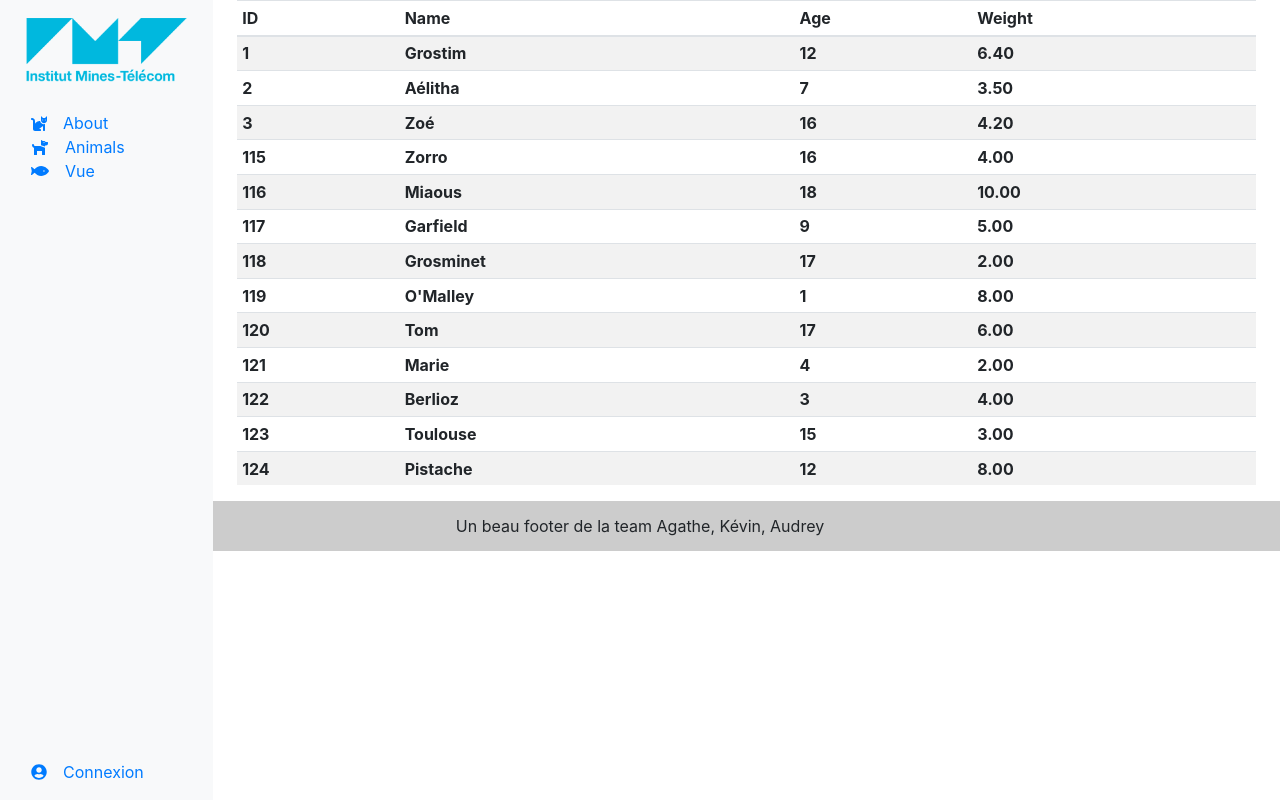
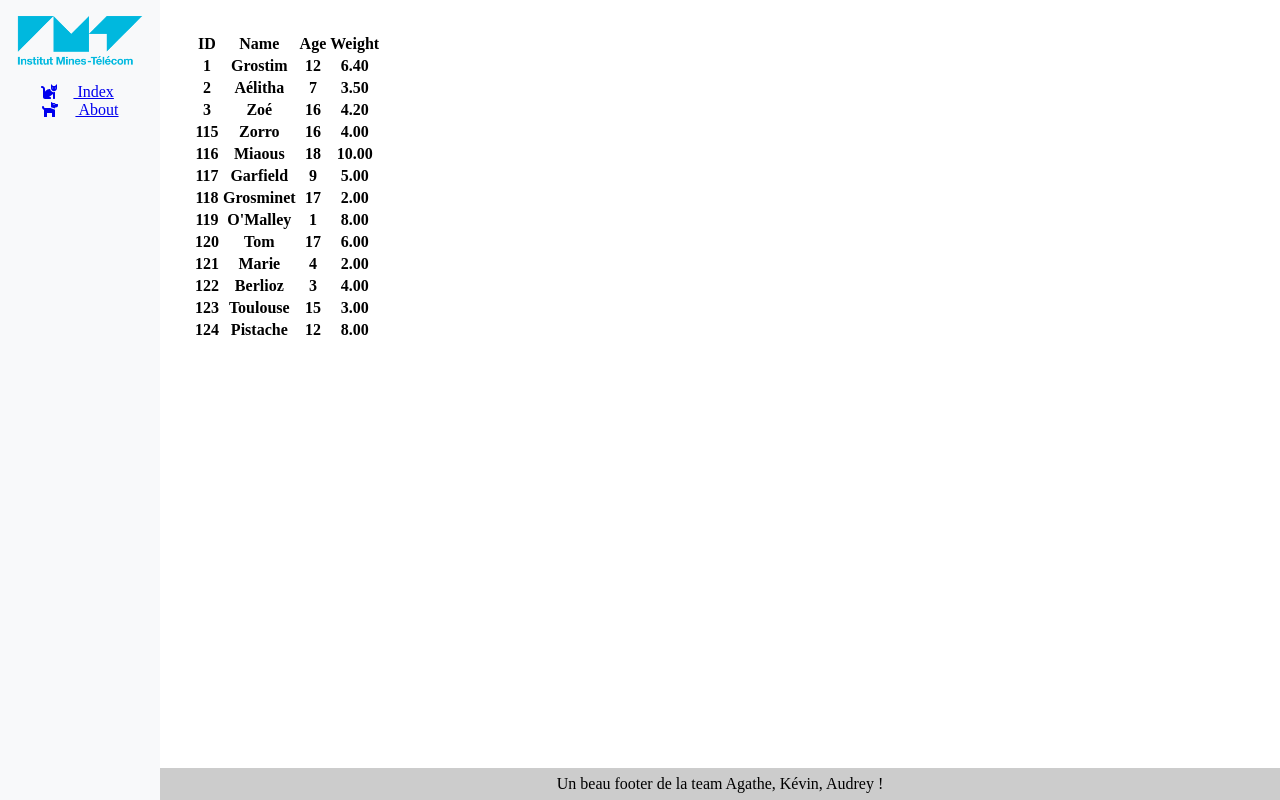
Before and after one commit to Kannely/hackathon2021, a Django app: page /front/animals in a window 1280 px wide. Run offline with Django 3.2, Linux system fonts and the light colour scheme; data comes from the database, SQL or seed files in the repository; lists and menus that the app fills with data are empty; some libraries are stand-ins or nearby versions.

Commit message:
Transferred pages to new base template

```diff
--- a/squelette/frontend/templates/animals.html
+++ b/squelette/frontend/templates/animals.html
@@ -1,9 +1,9 @@
-{% extends 'index.html' %}
+{% extends 'base.html' %}
 
 {% block content %}
 {% if cats %}
-<div class="table-responsive">
-	<table class="table table-striped table-sm">
+<div>
+	<table>
 		<thead>
 			<tr>
 				<th>ID</th>
--- a/squelette/frontend/templates/index.html
+++ b/squelette/frontend/templates/index.html
@@ -1,116 +1,9 @@
-<!DOCTYPE html>
-<html>
-<head>
-	<title>Hackathon</title>
+{% extends 'base.html' %}
 
-	<link rel="stylesheet" href="https://stackpath.bootstrapcdn.com/bootstrap/4.1.3/css/bootstrap.min.css" integrity="sha384-MCw98/SFnGE8fJT3GXwEOngsV7Zt27NXFoaoApmYm81iuXoPkFOJwJ8ERdknLPMO" crossorigin="anonymous">
+{% block title %}
+    Index Hackathon
+{% endblock %}
 
-	<script src="https://cdn.jsdelivr.net/npm/vue/dist/vue.js"></script>
-	<script src="https://cdnjs.cloudflare.com/ajax/libs/font-awesome/5.11.2/js/all.min.js" crossorigin="anonymous"></script>
-
-	<style>
-		.sidebar {
-			height: 100%;
-			position: fixed;
-			z-index: 1;
-		}
-
-		.sidebar .bottom {
-			position: absolute;
-			bottom: 2%;
-		}
-
-		.nav-link {
-			display: inline;
-		}
-
-		.container {
-			position: relative;
-		}
-
-		nav img {
-			width: 100%;
-			padding: 10% 5% 15% 5%;
-		}
-
-		footer {
-			bottom: 0;
-			width: 100%;
-			height: 50px;
-			background-color: #ccc;
-			text-align: center;
-			line-height: 50px;
-		}
-	</style>
-</head>
-<body>
-	<div class="container-fluid">
-		<div class="row">
-			<nav class="col-md-2 d-none d-md-block bg-light sidebar">
-				<div class="sidebar-sticky">
-					<img src="/static/IMT_logo_2017.png">
-
-					<ul class="nav flex-column">
-						<li class="nav-item">
-							<a class="nav-link" href="#">
-								<i class="fas fa-cat"></i><a href="about">About</a>
-							</a>
-						</li>
-						<li class="nav-item">
-							<a class="nav-link" href="#">
-								<i class="fas fa-dog"></i><a href="animals">Animals</a>
-							</a>
-						</li>
-						<li class="nav-item">
-							<a class="nav-link" href="#">
-								<i class="fas fa-fish"></i><a href="vue">Vue</a>
-							</a>
-						</li>
-					</ul>
-
-					<div class="bottom">
-						<a class="nav-link" href="#">
-							<i class="fas fa-user-circle"></i><a href="connexion">Connexion</a>
-						</a>
-					</div>
-				</div>
-			</nav>
-
-			<main role="main" id="app" class="col-md-9 ml-sm-auto col-lg-10 px-4">
-				{% block content %}
-				{% endblock %}
-			</main>
-			<footer class="footer">
-				<div class="container">
-					Un beau footer de la team Agathe, Kévin, Audrey
-				</div>
-			</footer>
-		</div>
-
-	</div>
-
-	<script>
-		const app = new Vue({
-			el: '#app',
-			delimiters: ["[[", "]]"],
-			data: {
-				favoriteCat: 'Berlioz'
-			},
-			computed: {
-				label() {
-					return 'New favorite cat : ' + this.favoriteCat
-				}
-			},
-			methods: {
-				alertCat(catName) {
-					alert('My favorite cat is ' + catName);
-				},
-				changeCat() {
-					this.favoriteCat = 'Garfield';
-					this.alertCat(this.favoriteCat)
-				}
-			}
-		})
-	</script>
-</body>
-</html>
+{% block content %}
+    <h1>Hackathon</h1>
+{% endblock %}
--- a/squelette/frontend/urls.py
+++ b/squelette/frontend/urls.py
@@ -5,7 +5,5 @@ from . import views
 urlpatterns = [
     path('', views.index, name='front_index'),
     path('about', views.about, name='front_about'),
-    path('base', views.base, name='front_base'),
     path('animals', views.animals, name='front_animals'),
-    path('vue', views.vue, name='front_vue'),
 ]
--- a/squelette/frontend/views.py
+++ b/squelette/frontend/views.py
@@ -5,11 +5,17 @@ from django.shortcuts import render
 
 from backend.models import Cat, Kibble
 
+
+menu = {"menu": [
+    { "name": "Index", "class": "fas fa-cat", "url": "front_index" },
+    { "name": "About", "class": "fas fa-dog", "url": "front_about" }
+]}
+
 def index(request):
-    return render(request, "index.html")
+    return render(request, "index.html", menu)
 
 def about(request):
-    return render(request, "vue.html")
+    return render(request, "vue.html", menu)
 
 def animals(request):
     # names = ("Marie", "Berlioz", "Toulouse", "Pistache")
@@ -17,21 +23,7 @@ def animals(request):
     # for name in names:
     # 	cat = Cat(name=name, age=random.randint(1,18), weight=random.randint(2,10))
     # 	cat.save()
-    context = {}
+    context = menu
     context["cats"] = Cat.objects.all()
     print(Cat.objects.all())
     return render(request, "animals.html", context)
-
-def about(request):
-    return HttpResponse("About")
-
-menu = [
-    { "name": "Index", "class": "fas fa-cat", "url": "front_index" },
-    { "name": "About", "class": "fas fa-dog", "url": "front_about" }
-]
-
-def base(request):
-    return render(request, "base.html", { "menu": menu })
-
-def vue(request):
-	return render(request, "vue.html")
```
